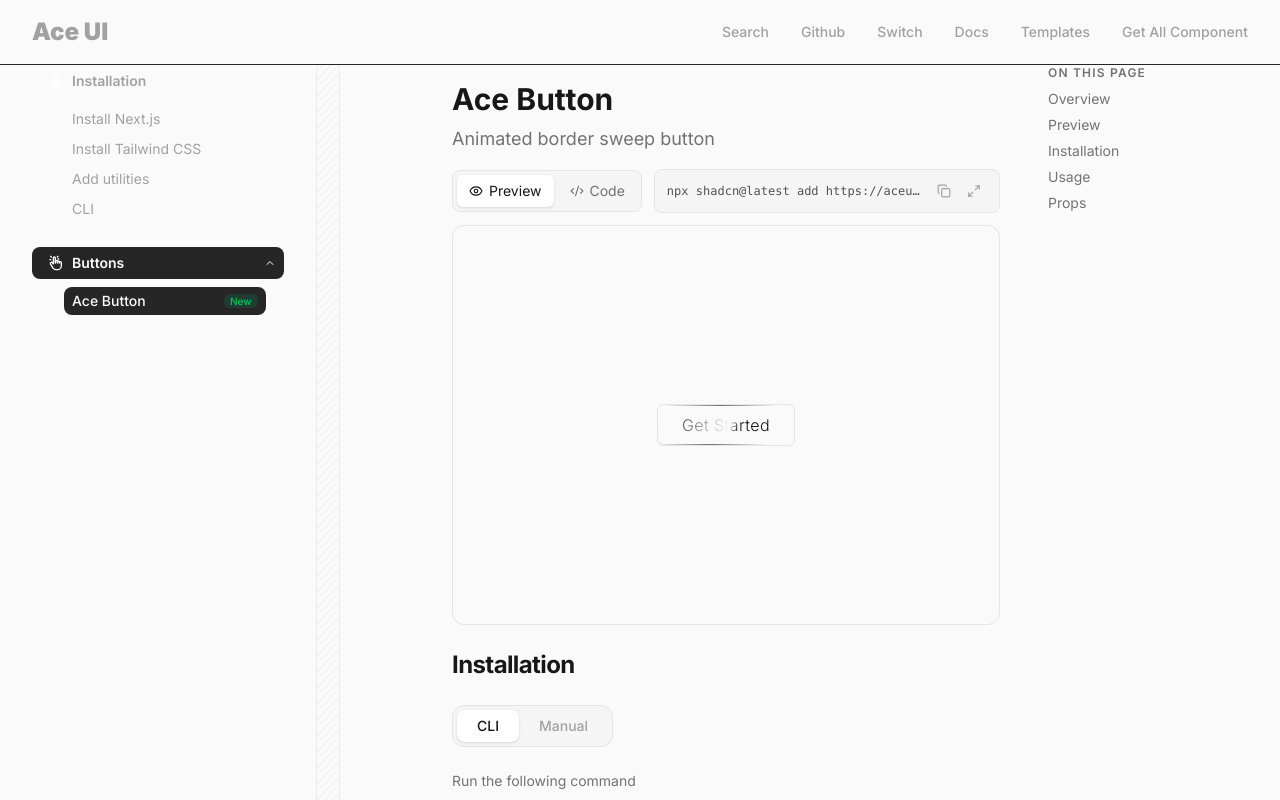
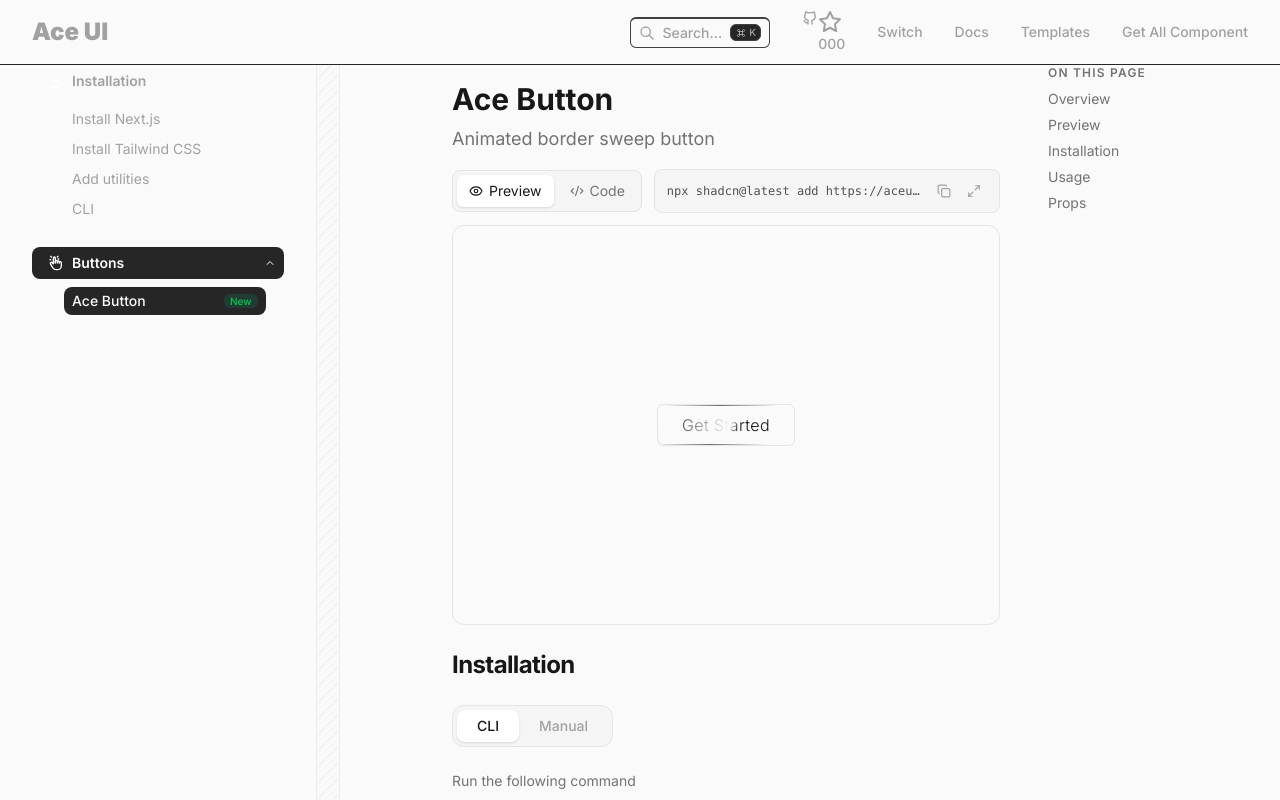
Before and after one commit to PrathamSingh1/Aceui, a Next.js app: page /components/ace-button in a window 1280 px wide. Shown: the top 800 px of the page. Built offline with nearby package versions, Linux system fonts and the light colour scheme.

Commit message:
Working on Navbar

```diff
--- a/package.json
+++ b/package.json
@@ -9,6 +9,7 @@
     "lint": "eslint"
   },
   "dependencies": {
+    "@tabler/icons-react": "^3.44.0",
     "clsx": "^2.1.1",
     "lucide-react": "^1.22.0",
     "motion": "^12.42.0",
--- a/src/components/icons/icons.tsx
+++ b/src/components/icons/icons.tsx
@@ -112,3 +112,23 @@
     </svg>
   );
 };
+
+export const GithubLogo = (props: React.SVGProps<SVGAElement>) => {
+  return (
+    <svg
+      xmlns="http://www.w3.org/2000/svg"
+      width={24}
+      height={24}
+      viewBox="0 0 24 24"
+      fill="none"
+      stroke="currentColor"
+      strokeWidth={2}
+      strokeLinecap="round"
+      strokeLinejoin="round"
+      className="h-4 w-4"
+    >
+      <path stroke="none" d="M0 0h24v24H0z" fill="none" />
+      <path d="M9 19c-4.3 1.4 -4.3 -2.5 -6 -3m12 5v-3.5c0 -1 .1 -1.4 -.5 -2c2.8 -.3 5.5 -1.4 5.5 -6a4.6 4.6 0 0 0 -1.3 -3.2a4.2 4.2 0 0 0 -.1 -3.2s-1.1 -.3 -3.5 1.3a12.3 12.3 0 0 0 -6.2 0c-2.4 -1.6 -3.5 -1.3 -3.5 -1.3a4.2 4.2 0 0 0 -.1 3.2a4.6 4.6 0 0 0 -1.3 3.2c0 4.6 2.7 5.7 5.5 6c-.6 .6 -.6 1.2 -.5 2v3.5" />
+    </svg>
+  );
+};
--- a/src/components/layout/navbar.tsx
+++ b/src/components/layout/navbar.tsx
@@ -1,4 +1,6 @@
+import { IconCommand, IconSearch, IconStar } from "@tabler/icons-react";
 import React from "react";
+import { GithubLogo } from "../icons/icons";
 
 export function Navbar() {
   return (
@@ -9,9 +11,26 @@
           <h2 className="text-2xl font-black">Ace UI</h2>
         </div>
         <div className="flex items-center gap-8">
-          <div>Search</div>
+          {/* search */}
+          <div className="flex items-center gap-2 rounded-md border border-t-2 border-neutral-700 px-2 py-1">
+            <IconSearch className="h-4 w-4" />
+            <p>Search...</p>
+            <div className="flex items-center gap-0.5 rounded-md border border-neutral-700 bg-neutral-800 px-1 py-0">
+              <IconCommand className="h-3 w-3" />
+              <p className="text-[10px]">K</p>
+            </div>
+          </div>
           <div className="flex items-center gap-8">
-            <div>Github</div>
+            {/* github */}
+            <div className="flex">
+              <div>
+                <GithubLogo />
+              </div>
+              <div>
+                <IconStar />
+                <p>000</p>
+              </div>
+            </div>
             <div>Switch</div>
             <h2>Docs</h2>
             <h2>Templates</h2>
```
Also changed, not shown: 1 other file (tests, documents, lock files or other folders).
